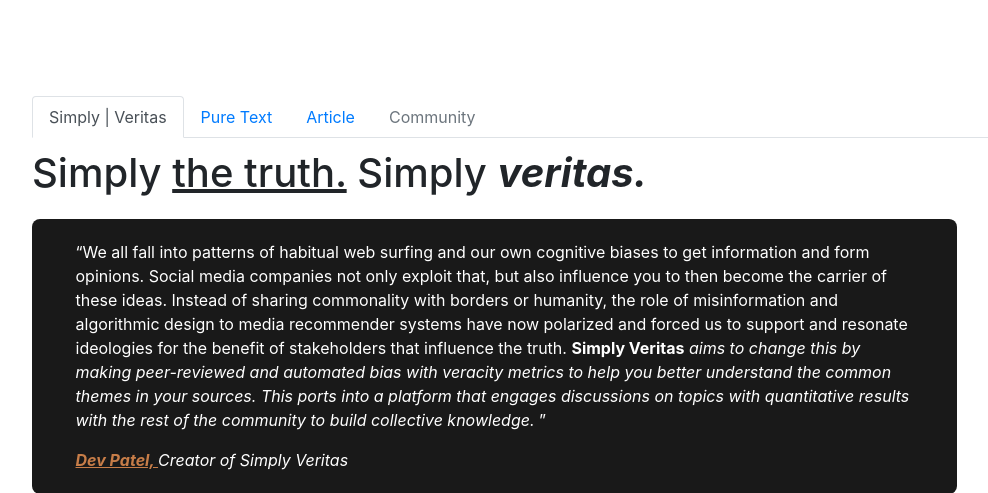
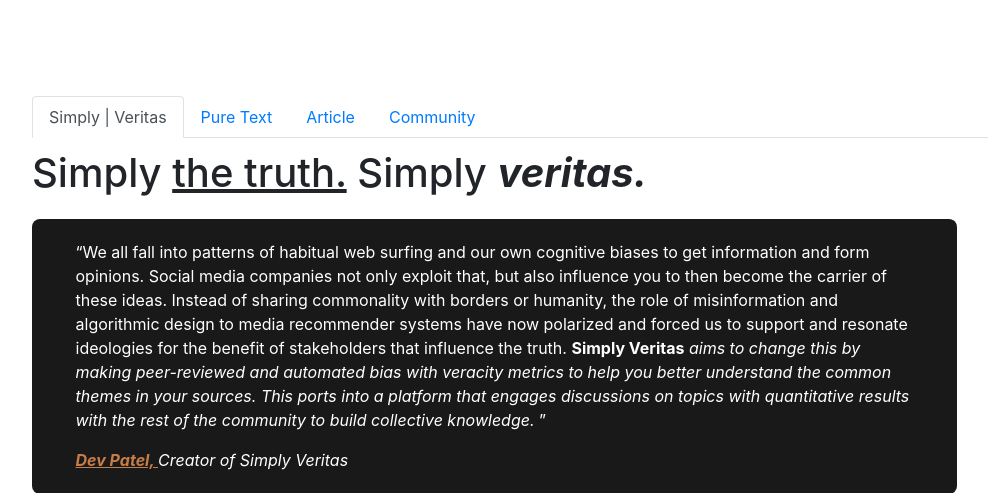
Before and after one commit to devpatelio/simple-veritas, a Flask app: page / in a window 1280 px wide. Shown: the top 493 px of the page, without its empty margins (64-1052 px from the left). Run offline with Flask 2, Linux system fonts and the light colour scheme; parts of the project's set-up code (start-up, migrations or seed data) failed here and were passed over.

Commit message:
visual changes

```diff
--- a/templates/base.html
+++ b/templates/base.html
@@ -43,7 +43,7 @@
           <a class="nav-link" href="{{ url_for('link') }}">Article</a>
         </li>
         <li class="nav-item">
-          <a class="nav-link disabled" href="https://forms.gle/ycLZEXvQk9eidkTp8" tabindex="-1" aria-disabled="true">Community</a>
+          <a class="nav-link" href="https://forms.gle/ycLZEXvQk9eidkTp8" tabindex="-1" aria-disabled="true">Community</a>
         </li>
       </ul>
 
```
